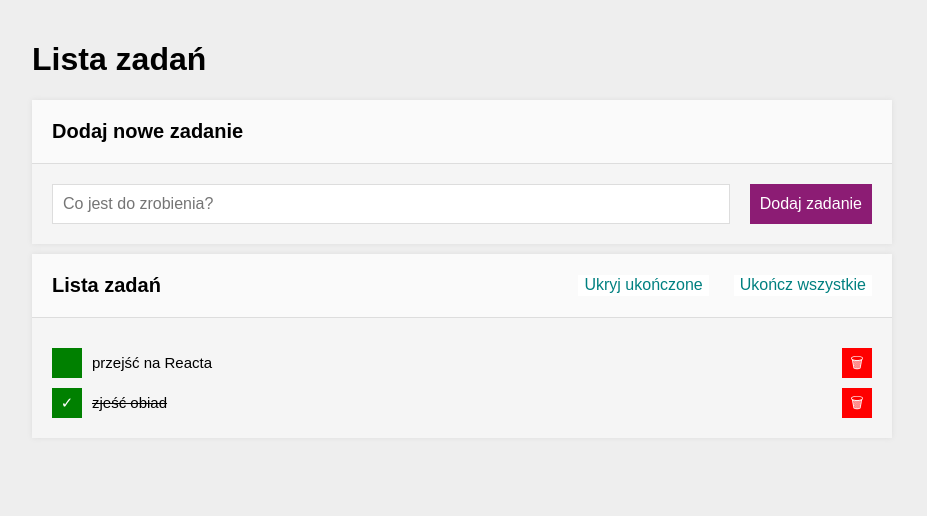
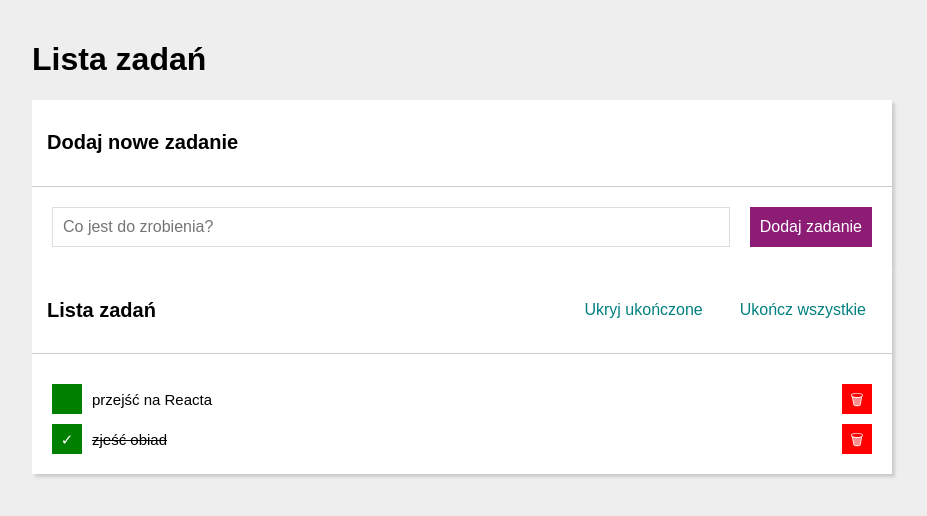
Before and after one commit to KatarzynaZaloba/todo-list-react, a React (Create React App) app: page / in a window 1280 px wide. Shown: the top 516 px of the page, without its empty margins (178-1105 px from the left). Built offline with nearby package versions, Linux system fonts and the light colour scheme.

Commit message:
section classes changed and formatted

```diff
--- a/src/Section/style.css
+++ b/src/Section/style.css
@@ -1,27 +1,30 @@
 .section {
-    margin: 10px 0;
-    background: #ffffff61;
-    box-shadow: 0 0 5px #ddd;
+   background: white;
+   box-shadow: 3px 3px 3px #ccc;
+}
+
+.section__title {
+   padding: 15px;
+   font-size: 20px;
+}
+
+.section__title--special {
+   border-bottom: none;
+   padding-top: 2px;
+   padding-bottom: 2px;
 }
 
 .section__header {
-    border-bottom: 1px solid #ddd;
-    background: #ffffff7a;
+   border-bottom: 1px solid #ccc;
    display: grid;
    grid-template-columns: auto auto;
-    grid-gap: 20px;
    justify-content: space-between;
+   padding-right: 20px;
    align-items: center;
-    padding: 20px;
 }
 
- @media(max-width: 767px) {
+@media (max-width: 768px) {
    .section__header {
        grid-template-columns: 1fr;
    }
 }
-
- .section__title {
-    font-size: 20px;
-    margin: 0;
- }
```
Lines whose indentation alone changed are shown as unchanged.
